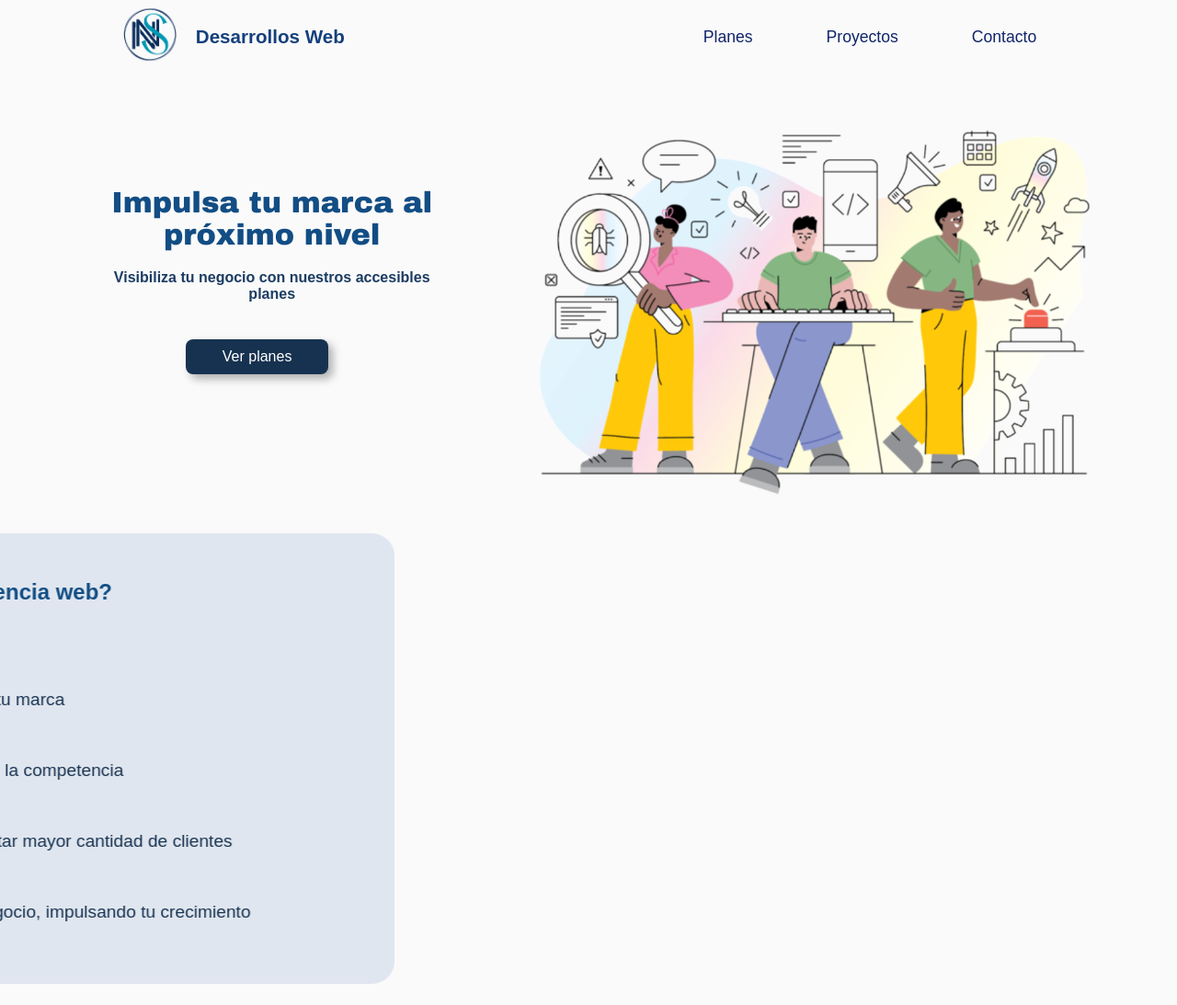
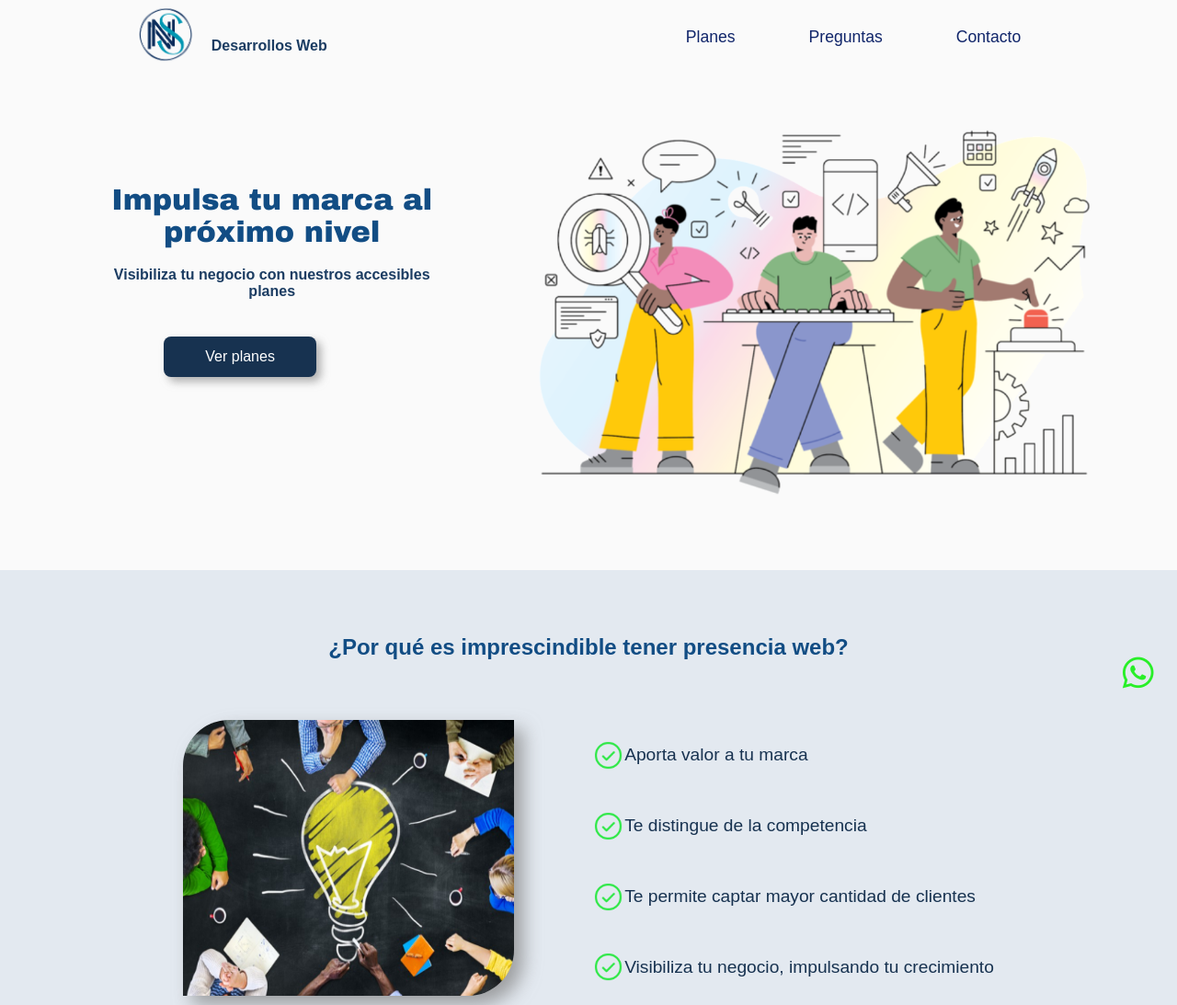
Before and after one commit to NSuriano/portal-digital, a plain HTML site: page index.html in a window 1280 px wide. Shown: the top 1093 px of the page at 92% size. Drawn offline with nearby package versions, Linux system fonts and the light colour scheme.

Commit message:
cambiando estilos button y title

```diff
--- a/css/style.css
+++ b/css/style.css
@@ -1,5 +1,12 @@
 
 @import url('https://fonts.googleapis.com/css2?family=Archivo+Black&display=swap');
+
+
+:root {
+    --clippy: polygon(0 0, 0 0, 0 100%, 0% 100%);
+    --total: polygon(0 0, 100% 0, 100% 99%, 0% 100%);
+}
+
 
 * {
     margin: 0;
@@ -71,30 +78,6 @@ header {
 
 
 
-/*animacion scroll*/
-section {
-    animation: reveal linear 2s ;
-    animation-timeline: view();
-    animation-range: entry 30% 30%;
-
-
-}
-
-@keyframes reveal {
-    from {
-
-        transform: translatex(-1150px);
-        transition: linear 4s;
-    }
-
-    to {
-        opacity: 1;
-        transform: translatex(0);
-        transition: linear 4s;
-    }
-}
-
-
 /*main*/
 
 .container-inicio {
@@ -104,6 +87,7 @@ section {
     gap:70px;
     margin-top: 100px;
     flex-wrap: nowrap;
+    margin-bottom: 40px;
 }
 
 .titulo{
@@ -122,7 +106,7 @@ h1 {
     white-space: 8px;
     color: #124d84;
 }
-
+}
 
 h3 {
     font-size: 1rem;
@@ -133,17 +117,46 @@ h3 {
 
 }
 
+
+
+.titulo button {
+    position: relative;
+    text-align: center;
+    text-wrap: nowrap;
+    padding: 13px 25px;
+    border-radius: 8px;
+    margin: 40px 20%;
+    border: none;
+    background-color: #173250;
+    filter: drop-shadow(5px 5px 5px #8080809c);
+    cursor: pointer;
+
+
 }
 
-.titulo button {
-    text-align: center;
-    padding: 10px 20px;
+.titulo button::before {
+    content: "";
+    display: block;
+    background-color: #0d6980;
+    width: 100%;
+    height: 100%;
+    position: absolute;
+    top: 0;
+    left: 0;
     border-radius: 8px;
-    margin: 40px 26%;
-    border: none;
-    background-color: #173250;
-    filter: drop-shadow(5px 5px 5px #8080809c)
+    z-index: -1;
+    clip-path: var(--clippy);
+    transition-property: clip-path;
+    transition: ease 700ms;
 }
+
+.titulo button:hover::before {
+
+    text-wrap: nowrap;
+    clip-path: var(--total);
+
+}
+
 
 .titulo button a {
     color: white;
@@ -152,10 +165,9 @@ h3 {
 
 }
 
-.titulo button:hover {
-    transform: scale(1.1);
-    border :2px solid #6bf0e9;
-}
+
+
+
 
 
 .container-inicio img {
@@ -167,12 +179,11 @@ h3 {
 }
 
 .motivos {
-    background-color: #dce3ede0;
-    height: 490px;
-    padding-top: 50px;
-    margin: 0 50px;
-    border-radius: 25px;
-
+    background-color: #dce3edc1;
+    height: 530px;
+    padding-top: 70px;
+    width: 100%;
+    margin-bottom: 30px;
 
 }
 
@@ -186,7 +197,7 @@ h3 {
 
 .lista {
     display: flex;
-    gap: 70px;
+    gap: 85px;
     font-size: 1.2rem;
     line-height: 4;
     color: #173250;
@@ -208,6 +219,7 @@ h3 {
         border-radius: 0;
         filter: none;
 
+
     }
 
 }
@@ -216,7 +228,7 @@ h3 {
     width: 360px;
     height: 300px;
     border-radius: 50px 0 50px 0;
-    filter: drop-shadow(10px 10px 10px #808080b7)
+    filter: drop-shadow(10px 10px 10px #808080b7);
 
 
 }
@@ -234,7 +246,7 @@ h3 {
 .incluir{
     text-align: center;
     color: #124d84;
-    margin: 150px 0 10px 0;
+    margin: 150px 0 20px 0;
 
 }
 
@@ -248,7 +260,7 @@ h3 {
     color: #0b1844;
     filter: drop-shadow(5px 5px 15px #80808090);
     font-size: 1.1rem;
-    margin-top: -30px;
+
 
 }
 
@@ -289,7 +301,7 @@ h3 {
     width: 12vw;
     height: 3.2vw;
     bottom: 18px;
-    margin: 0 9vw;
+    margin: 0 12vw;
     position: absolute;
     border-radius: 7px;
     border: none;
@@ -331,27 +343,69 @@ h3 {
 }
 
 .whatsapp {
+
     position: fixed;
-    right: 10px;
-
+    right: 15px;
+    bottom: 40px;
     animation: none;
-    background: #dddcdc;
-    border-radius: 15px;
     z-index: 20;
 
     i{
-    font-size: 2.3rem;
+    font-size: 2.8rem;
     color: #28ef28;
+
     }
 
+
+
     a{
-        font-size: 1.3rem;
+        font-size: 1.1rem;
         color:#18338c;
         display: flex;
         align-items: center;
-        padding: 10px 15px;
+        padding: 5px 5px;
+
+
     }
 }
+
+
+
+.whatsapp:hover {
+    transform: scale(1.1);
+
+}
+
+/*personalizacion de title*/
+
+[data-title]:hover:after {
+    opacity: 1;
+    transition: all 0.1s ease 0.5s;
+    visibility: visible;
+}
+
+[data-title]:after {
+    content: attr(data-title);
+    background-color: #fbf8f8;
+    color: #180562;
+    font-size: 17px;
+    position: absolute;
+    padding: 12px 7px;
+    right: 4vw;
+    white-space: nowrap;
+    box-shadow: 1px 1px 3px #666565a8;
+    opacity: 0;
+    border: none;
+    z-index: 99999;
+    visibility: hidden;
+    border-radius: 25px;
+
+}
+
+[data-title] {
+    position: relative;
+}
+
 
 /*footer*/
 
@@ -362,7 +416,7 @@ footer {
     color: whitesmoke;
     text-align: center;
     padding: 3vw 0;
-    margin-top: 60vw;
+    margin-top: 10vw;
     line-height: 1.5;
 
     img {
--- a/index.html
+++ b/index.html
@@ -5,8 +5,8 @@
     <meta name="viewport" content="width=device-width, initial-scale=1.0" />
     <meta
       name="description"
-      content="Desarrollamos tu sitio web, páginas web, landings, catálogos digitales,
-       menú digital y portafolios dinámicos. Distingue tu emprendimiento, impulsa tu marca" />
+      content="Desarrollamos tu sitio web,landing page, catálogos digitales,
+       menú digital y portafolios dinámicos. Distingue tu emprendimiento e impulsa tu marca" />
 
 
     <meta property="og:title" content="NS Desarrollos Web" />
@@ -32,7 +32,7 @@
 
       <ul class="encabezado">
         <li><a href="./pages/servicios.html">Planes</a></li>
-        <li><a href="./pages/proyectos.html">Proyectos</a></li>
+        <li><a href="./pages/preguntas.html">Preguntas</a></li>
         <li><a href="./pages/contacto.html">Contacto</a></li>
       </ul>
     </header>
@@ -70,7 +70,7 @@
 
           </ul>
         </div>
-
+      </section>
 
       <section>
 
@@ -109,7 +109,7 @@
       </section>
 
       <section class="whatsapp">
-       <a href=""><i class='bx bxl-whatsapp'></i>Consultas</a>
+       <a href="https://api.whatsapp.com/send?phone=5492616399375" target="_blank" ><i class='bx bxl-whatsapp' data-title="¡Hola, consúltanos!"></i></a>
 
       </section>
 
```
Also changed, not shown: css/servicios.css (+7 -0 lines), pages/servicios.html (+1 -0 lines), pages/preguntas.html (added).
